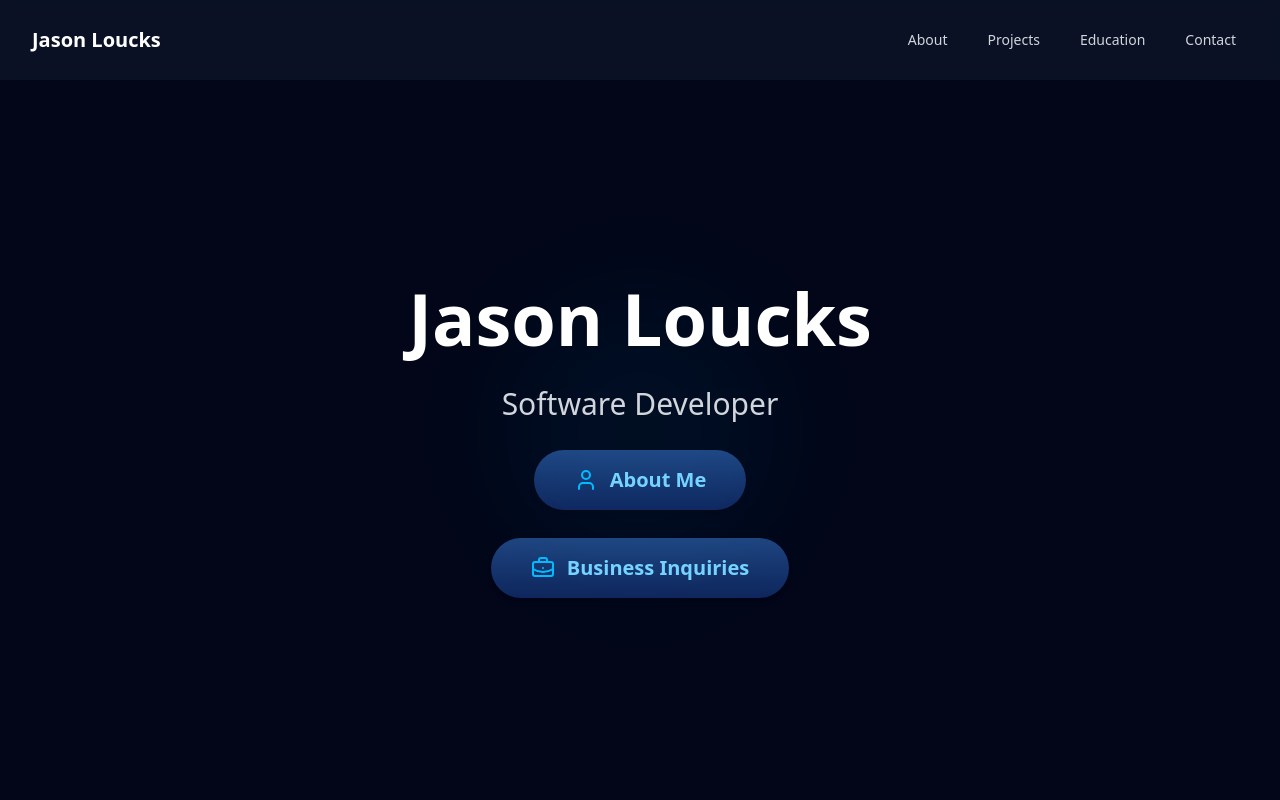
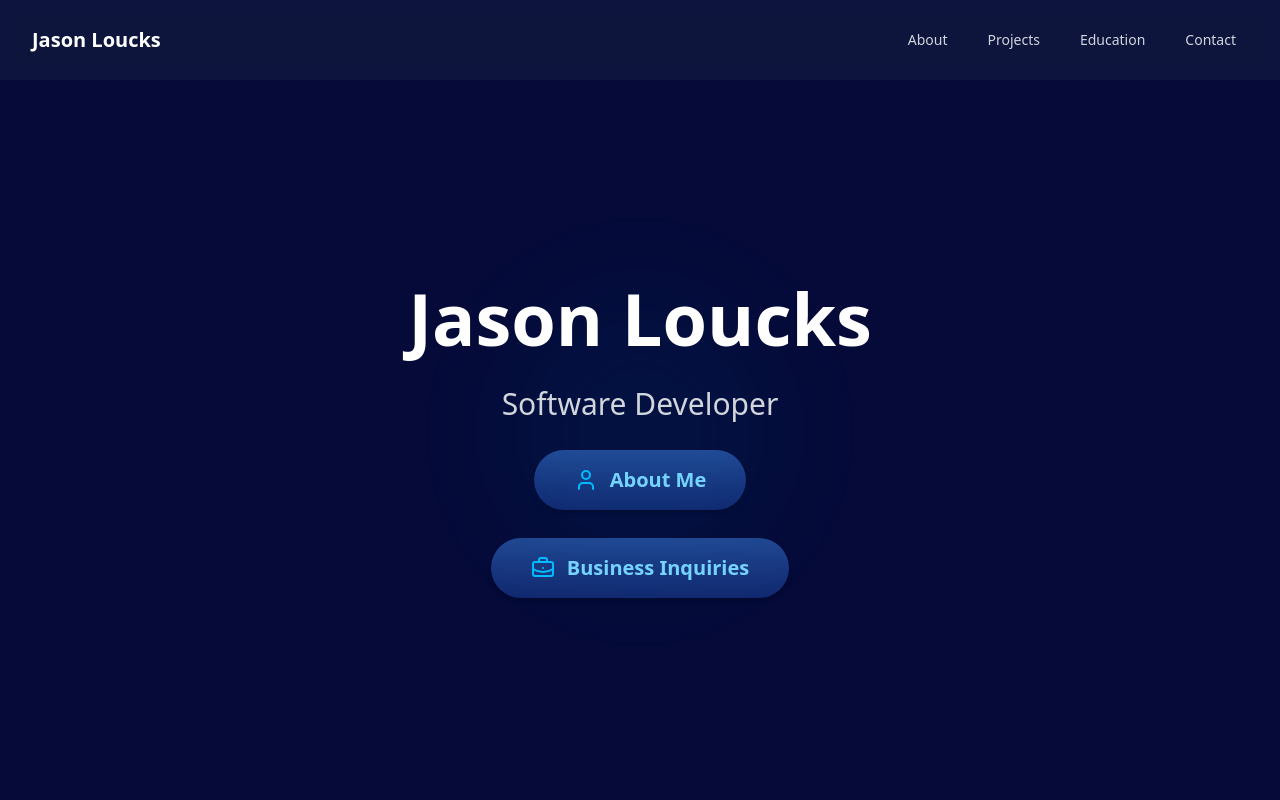
Before and after one commit to jaloucks20/jasonloucks-website, a React (Vite) app: page / in a window 1280 px wide. Shown: the top 800 px of the page. Built offline with nearby package versions, Linux system fonts and the light colour scheme; no server answers.

Commit message:
Changed page color

```diff
--- a/src/App.jsx
+++ b/src/App.jsx
@@ -7,7 +7,7 @@ import Contact from './components/Contact.jsx'
 
 function App() {
   return (
-    <div className="min-h-screen bg-slate-950 text-white overflow-hidden">
+    <div className="min-h-screen bg-[#050a38] text-white overflow-hidden">
       <Navbar />
       <Hero />
       <About />
```
